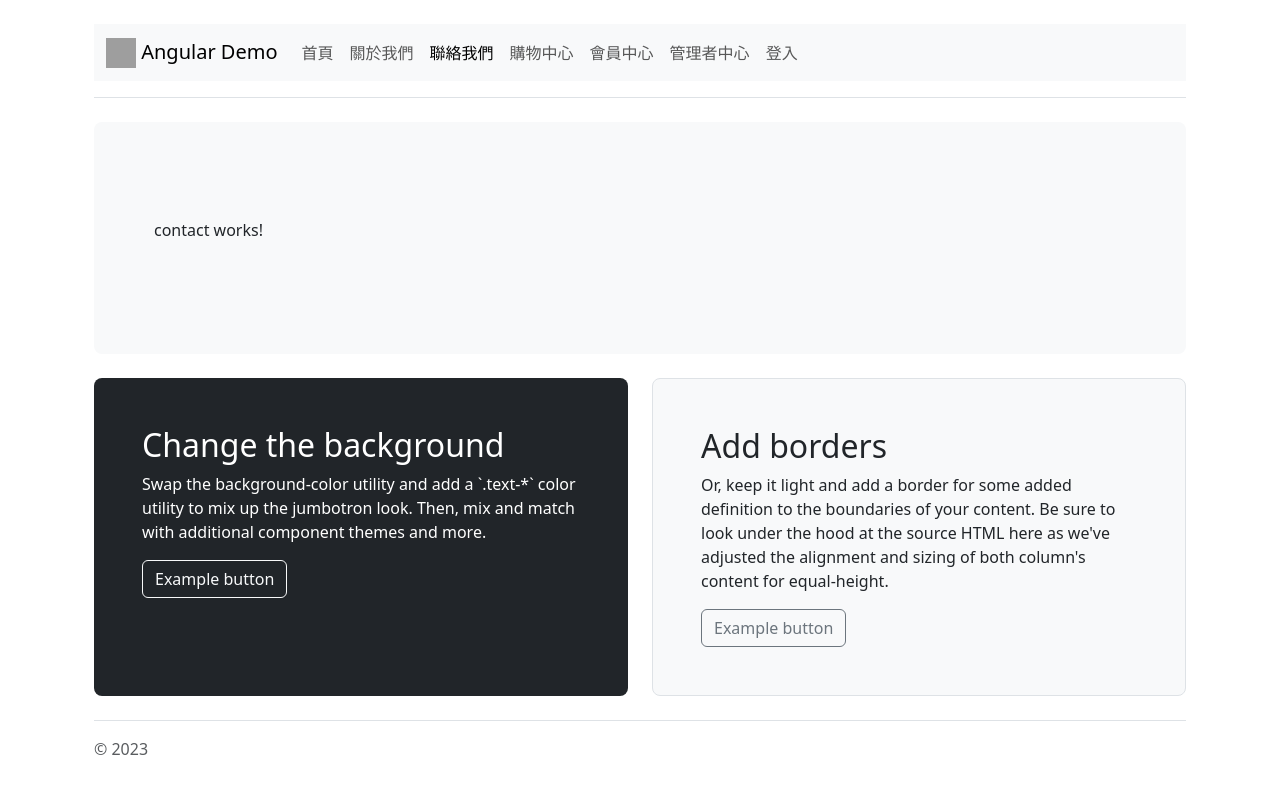
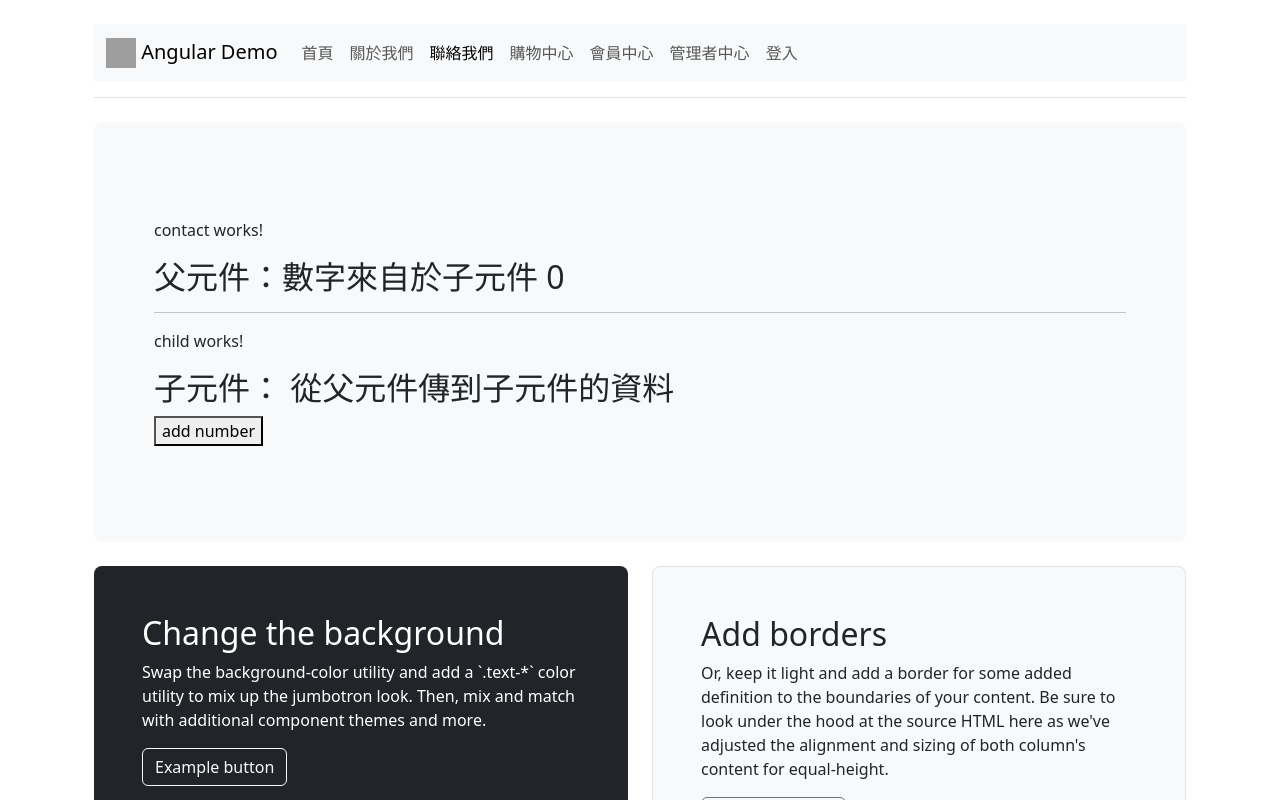
Before and after one commit to HsiaoHungWang/AngularDemo, an Angular app in the folder my-app/: page /contact in a window 1280 px wide. Shown: the top 800 px of the page. Built offline with nearby package versions, Linux system fonts and the light colour scheme; grey boxes are pictures that could not be loaded.

Commit message:
父子元件之間的資料傳遞

```diff
--- a/my-app/src/app/app.module.ts
+++ b/my-app/src/app/app.module.ts
@@ -23,6 +23,7 @@ import { ProductsComponent } from './products/products.component';
 import { ProductdetailsComponent } from './productdetails/productdetails.component';
 import { FormsModule } from '@angular/forms';
 import { LoginComponent } from './login/login.component';
+import { ChildComponent } from './child/child.component';
 
 
 
@@ -47,7 +48,8 @@ import { LoginComponent } from './login/login.component';
     ChangepasswordComponent,
     ProductsComponent,
     ProductdetailsComponent,
-    LoginComponent
+    LoginComponent,
+    ChildComponent
   ],
   imports: [
     BrowserModule,
--- /dev/null
+++ b/my-app/src/app/child/child.component.html
@@ -0,0 +1,3 @@
+<p>child works!</p>
+<h2>子元件： {{ abc }}</h2>
+<button (click)="add()">add number</button>
--- /dev/null
+++ b/my-app/src/app/child/child.component.ts
@@ -0,0 +1,27 @@
+import { Component,Input, Output, EventEmitter } from '@angular/core';
+
+@Component({
+  selector: 'app-child',
+  templateUrl: './child.component.html',
+  styleUrls: ['./child.component.css']
+})
+export class ChildComponent {
+@Input()
+abc:string = "";
+
+@Output()
+xyz = new EventEmitter<number>();
+
+n:number = 10
+
+// ngOnInit(){
+//   this.xyz.emit(this.n);
+// }
+
+add(){
+  this.n++;
+  this.xyz.emit(this.n);
+
+}
+
+}
--- a/my-app/src/app/contact/contact.component.html
+++ b/my-app/src/app/contact/contact.component.html
@@ -1 +1,4 @@
 <p>contact works!</p>
+<h2>父元件：數字來自於子元件 {{count}}</h2>
+<hr />
+<app-child [abc]="message" (xyz)="saveData($event)"></app-child>
--- a/my-app/src/app/contact/contact.component.ts
+++ b/my-app/src/app/contact/contact.component.ts
@@ -6,5 +6,10 @@ import { Component } from '@angular/core';
   styleUrls: ['./contact.component.css']
 })
 export class ContactComponent {
-
+  message:string = "從父元件傳到子元件的資料";
+  count:number = 0;
+  //c 會接收到子元件傳過來的數字
+  saveData(c:number):void{
+   this.count = c;
+  }
 }
```
Also changed, not shown: my-app/src/app/child/child.component.css (added), 1 other file (tests, documents, lock files or other folders).
